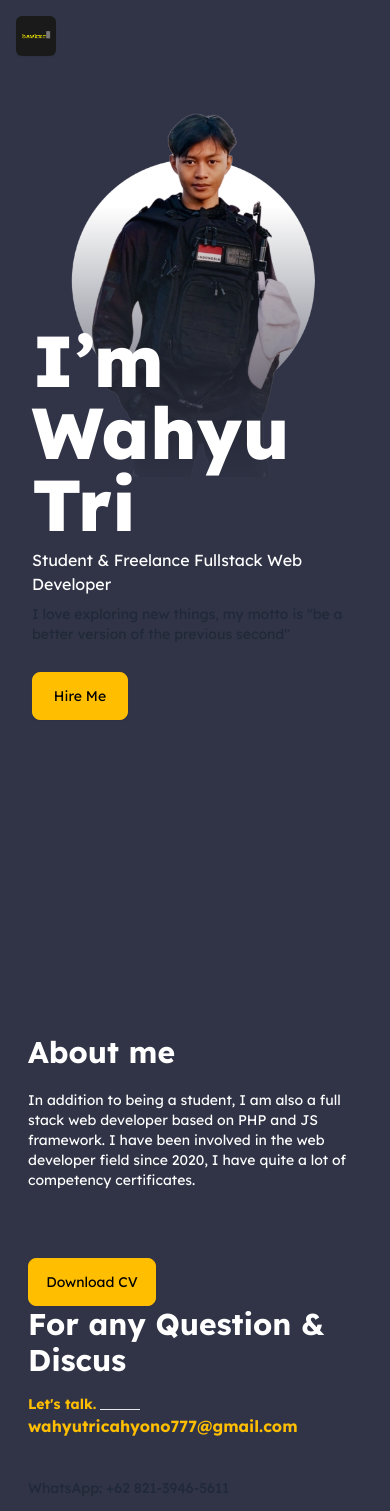
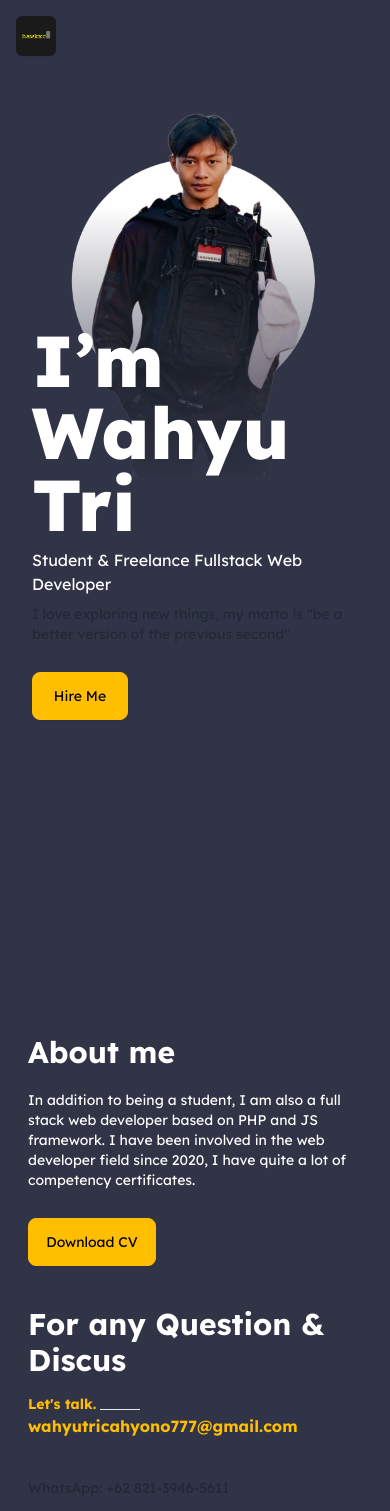
Before and after one commit to hawk-xc/portofolio, a React (Vite) app: page / in a window 390 px wide. Shown: the top 1511 px of the page. Built offline with nearby package versions, Linux system fonts and the light colour scheme.

Commit message:
Media Query

```diff
--- a/src/components/AboutMeContent.jsx
+++ b/src/components/AboutMeContent.jsx
@@ -31,7 +31,7 @@ export default function AboutMeContent() {
           developer field since 2020, I have quite a lot of competency
           certificates.
         </span>
-        <button className="w-32 mt-12 text-sm font-normal btn btn-warning">
+        <button className="w-32 text-sm font-normal md:mt-12 max-sm:mb-10 max-sm:mt-2 btn btn-warning">
           Download CV
         </button>
       </div>
--- a/src/components/Hero.jsx
+++ b/src/components/Hero.jsx
@@ -1,3 +1,3 @@
 export default function Hero({ children }) {
-  return <div className="flex flex-col h-screen">{children}</div>;
+  return <div className="flex flex-col w-screen h-screen">{children}</div>;
 }
--- a/src/components/HeroContent.jsx
+++ b/src/components/HeroContent.jsx
@@ -9,7 +9,7 @@ export default function HeroContent() {
     >
       <div
         id="titleBox"
-        className="z-50 flex flex-col flex-1 gap-2 translate-y-16 md:p-10 max-sm:p-8"
+        className="z-50 flex flex-col flex-1 gap-2 translate-y-16 md:p-10 max-sm:px-8"
       >
         <span className="text-sm text-warning max-sm:hidden">
           {"<>Hello World</>"}
```
